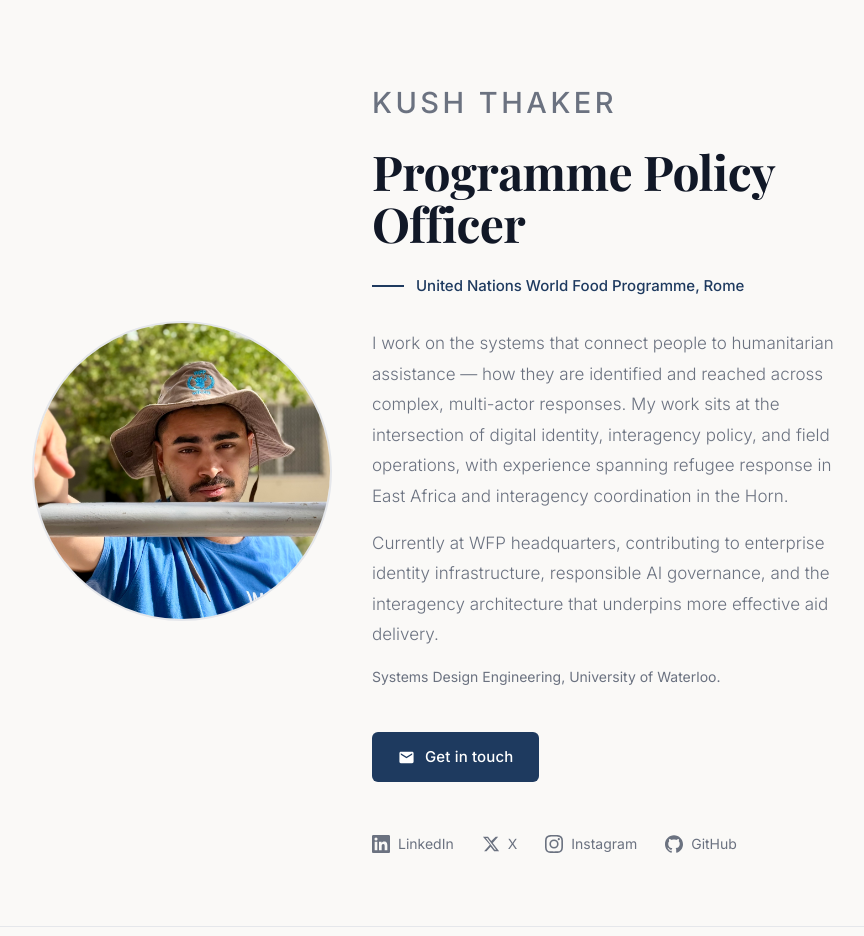
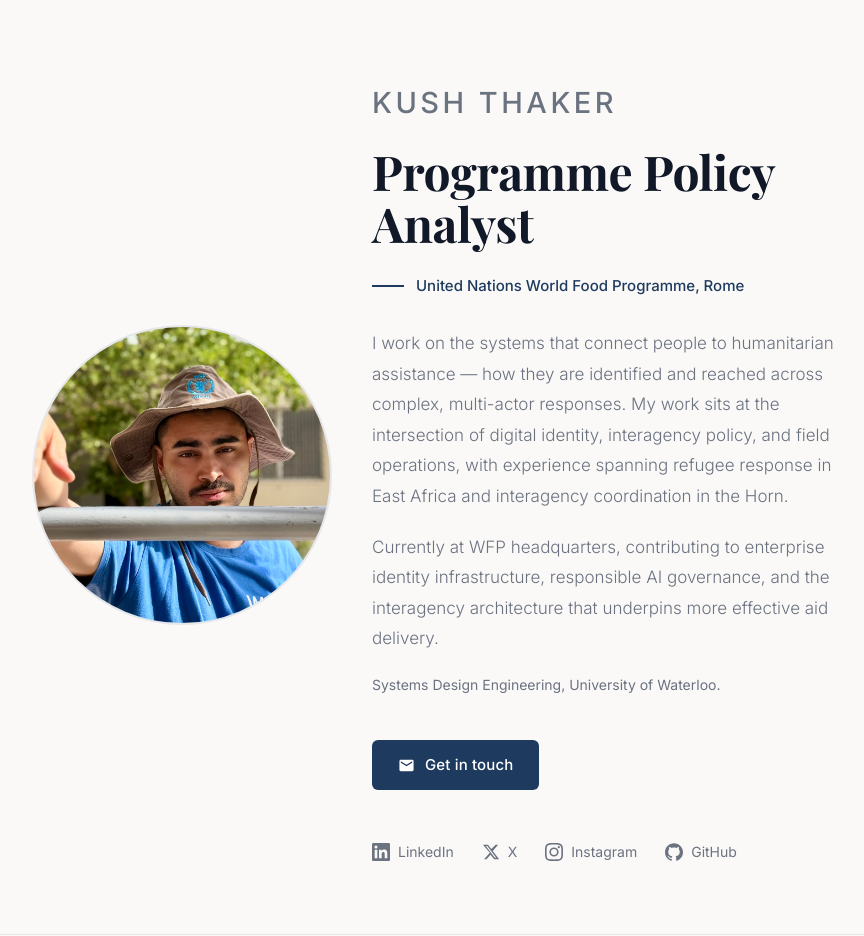
Before and after one commit to kushthaker/personal-site, a web app: file index.html in a window 1280 px wide. Shown: the top 936 px of the page, without its empty margins (190-1054 px from the left). Run offline with its HTML, style and script files only (its server is not run), Linux system fonts and the light colour scheme.

Commit message:
Update title to Programme Policy Analyst, sync browser tab, add text spacing
https://claude.ai/code/session_01DRLKfUmWPTi4J7L7jkWibv

```diff
--- a/css/styles.css
+++ b/css/styles.css
@@ -139,13 +139,14 @@ h1 {
   color: var(--text-muted);
   line-height: 1.8;
   max-width: 560px;
-  margin-bottom: 1rem;
+  margin-bottom: 1.25rem;
 }
 
 .education {
   font-size: 0.875rem;
   font-weight: 400;
   color: var(--text-muted);
+  margin-top: 0.25rem;
   margin-bottom: 2.75rem;
 }
 
--- a/index.html
+++ b/index.html
@@ -5,7 +5,7 @@
   <meta name="viewport" content="width=device-width, initial-scale=1.0" />
 
   <!-- Primary SEO -->
-  <title>Kush Thaker — Humanitarian Policy Analyst</title>
+  <title>Kush Thaker — Programme Policy Analyst</title>
   <meta name="description" content="Kush Thaker is a humanitarian policy analyst at the United Nations World Food Programme, working on biometric information exchange and interagency interoperability." />
   <meta name="author" content="Kush Thaker" />
   <link rel="canonical" href="https://thaker.ca" />
@@ -66,7 +66,7 @@
       <p class="eyebrow">Kush Thaker</p>
 
       <div class="title-row">
-        <h1>Programme Policy Officer</h1>
+        <h1>Programme Policy Analyst</h1>
         <p class="org">United Nations World Food Programme, Rome</p>
       </div>
 
```
